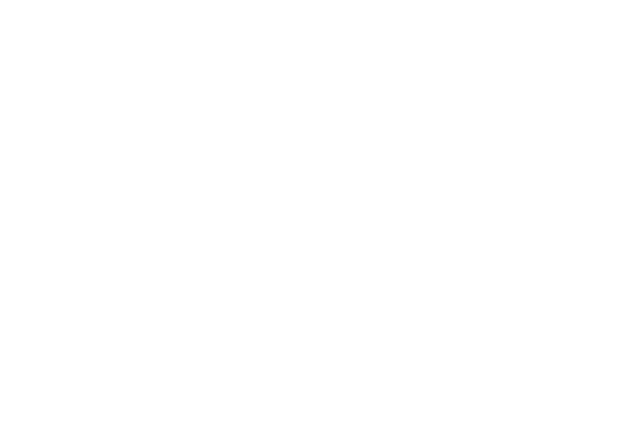
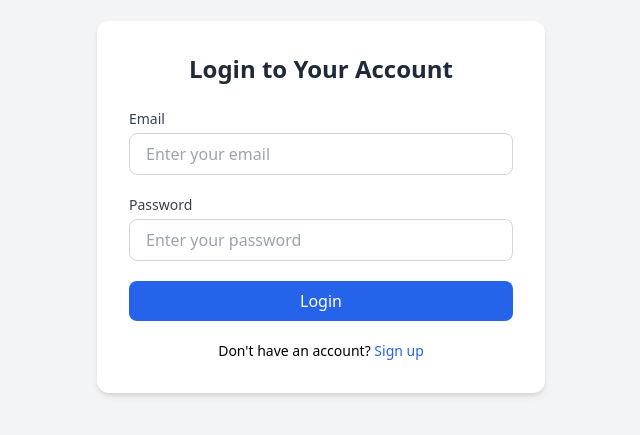
Before and after one commit to luckybingi/chatapp-frontend, a React (Vite) app: page /login in a window 1280 px wide. Before the commit this address had no page. Shown: the part 193-628 px from the top of the page, without its empty margins (319-959 px from the left). Built offline with nearby package versions, Linux system fonts and the light colour scheme.

Commit message:
added login rote

```diff
--- a/src/App.jsx
+++ b/src/App.jsx
@@ -11,6 +11,7 @@
       <Toaster position="top-center" reverseOrder={false} />
       <Routes>
         <Route path="/" element={<LoginPage />} />
+          <Route path="/login" element={<LoginPage />} />   {/* ✅ Add this */}
         <Route path="/signup" element={<SignupPage />} />
         <Route path="/chats" element={<ChatPage />} />
       </Routes>
--- a/src/pages/SignupPage.jsx
+++ b/src/pages/SignupPage.jsx
@@ -39,6 +39,7 @@
       );
 
       localStorage.setItem("userInfo", JSON.stringify(data));
+      console.log("loggin to login page");
       navigate("/chats");
     } catch (error) {
       console.log("Signup error:", error.response?.data || error.message);
```
